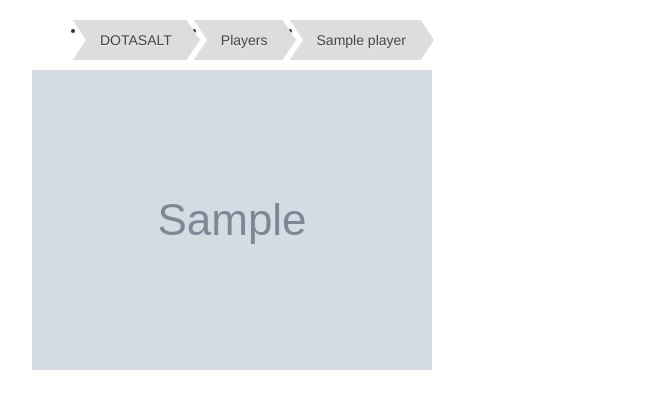
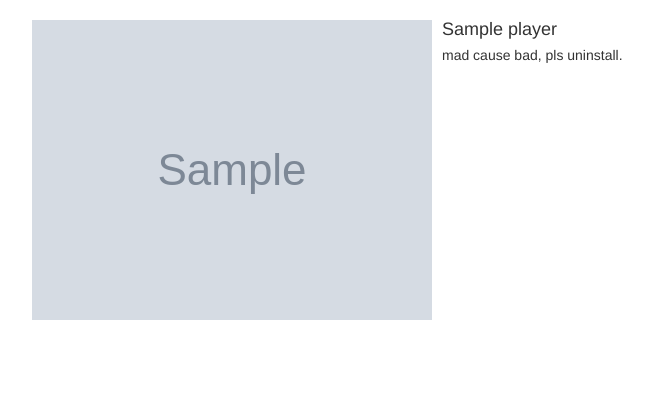
Before and after one commit to sbuggay/dotasalt, a Flask app: template templates/player.html in a window 1280 px wide. Shown: the part 52-461 px from the top of the page, without its empty margins (38-687 px from the left). Run offline with Flask 2, Linux system fonts and the light colour scheme; the template is opened without the code that fills it: most values are stand-ins (such as "Sample title", 1, 10 or a date in 2020); grey boxes marked "Sample" are stand-in pictures; some libraries are stand-ins or nearby versions.

Commit message:
Added a better profile to player page

```diff
--- a/templates/player.html
+++ b/templates/player.html
@@ -1,13 +1,18 @@
 {% extends "layout.html" %}
+
 {% block body %}
-<ul id="breadcrumbs">
-  <li ><a href="/">DOTASALT</a></li>
-  <li ><a href="/players/">Players</a></li>
-  <li><a>{{player.personaname}}</a></li>
-</ul>
+<div class="media">
+  <a class="pull-left" href="#">
+    <img src="{{player.avatarmedium}}"></img>
+  </a>
+  <div class="media-body">
+    <h4 class="media-heading">{{player.personaname}}</h4>
+    mad cause bad, pls uninstall.
+  </div>
+</div>
+</br>
 
-<img src="{{player.avatar}}"></img>
-
-
+{% block content %}
+{% endblock %}
 
 {% endblock %}
```
